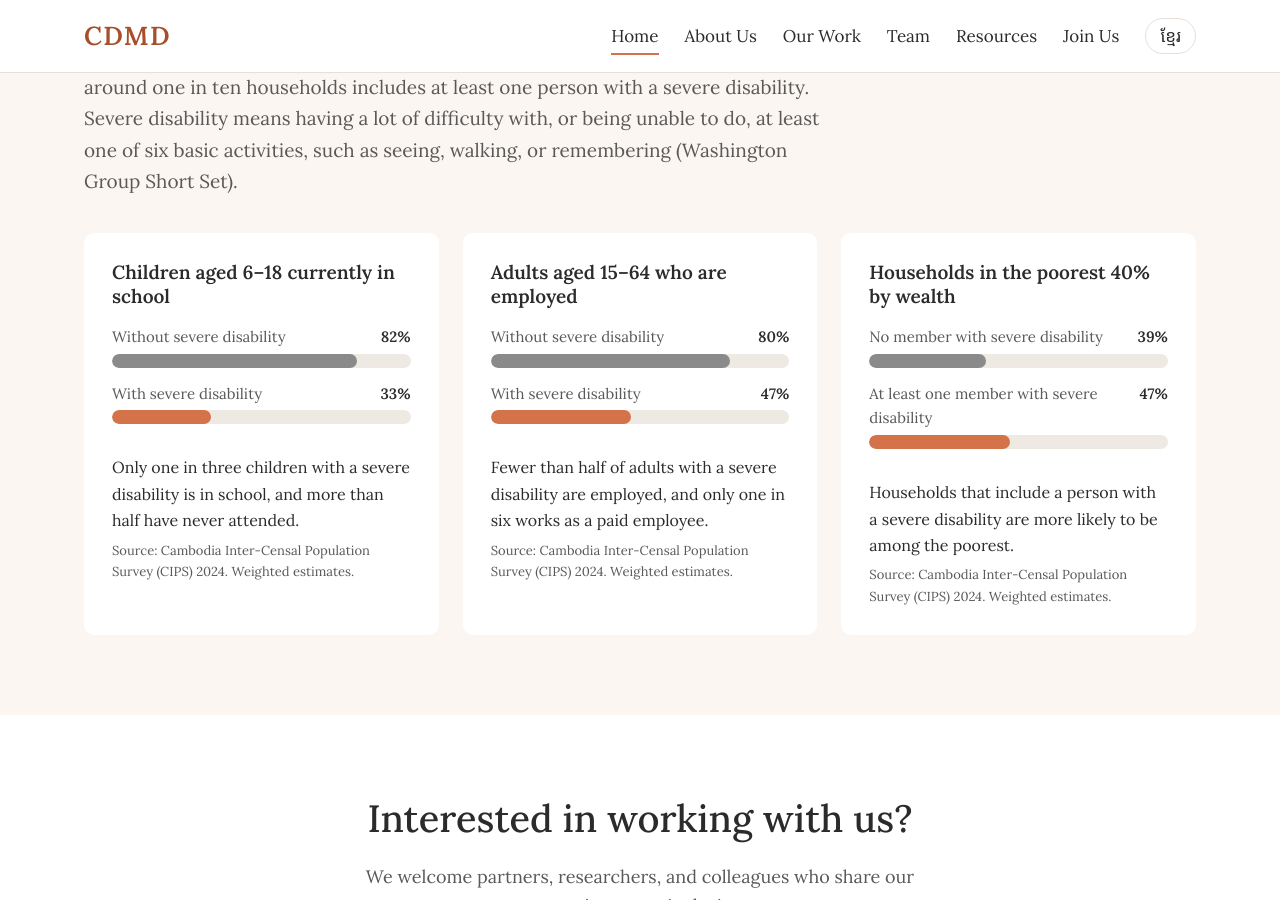
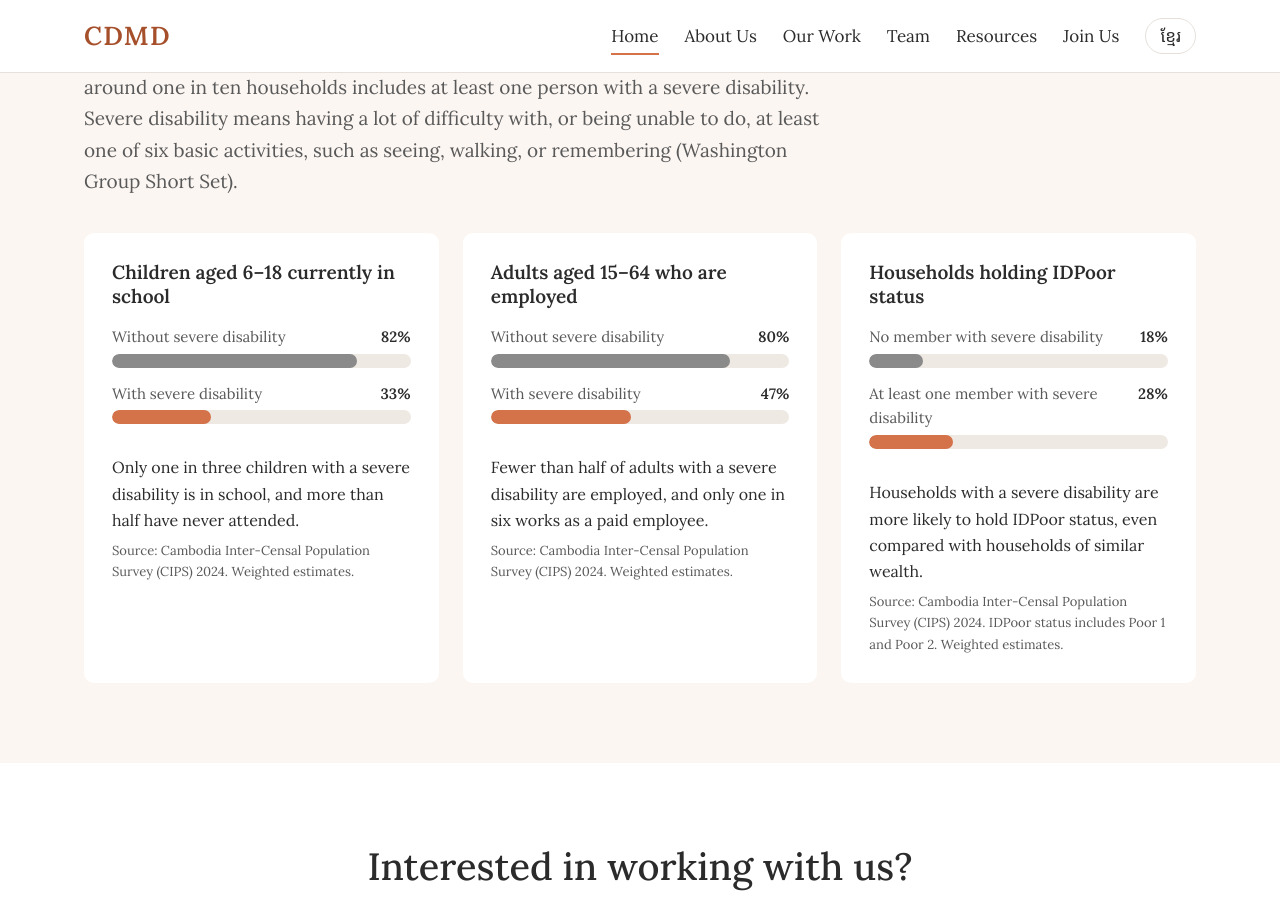
Before and after one commit to cdmd-cambodia/cdmd-cambodia.github.io, a Jekyll site: the page built from en/index.html, in a window 1280 px wide and 900 px high, scrolled down 1538 px. Built offline with Jekyll 4.4.1, drawn with Linux system fonts in a browser that asks for light colours.

Commit message:
Change title and update values for IDPoor households
Updated titles and values for households with severe disabilities.

```diff
--- a/_data/en.yml
+++ b/_data/en.yml
@@ -70,17 +70,17 @@ home:
           display: "47%"
       takeaway: "Fewer than half of adults with a severe disability are employed, and only one in six works as a paid employee."
       source: "Cambodia Inter-Censal Population Survey (CIPS) 2024. Weighted estimates."
-    - title: "Households in the poorest 40% by wealth"
+    - title: "Households holding IDPoor status"
       placeholder: false
       bars:
         - label: "No member with severe disability"
-          value: 39
-          display: "39%"
+          value: 18
+          display: "18%"
         - label: "At least one member with severe disability"
-          value: 47
-          display: "47%"
-      takeaway: "Households that include a person with a severe disability are more likely to be among the poorest."
-      source: "Cambodia Inter-Censal Population Survey (CIPS) 2024. Weighted estimates."
+          value: 28
+          display: "28%"
+      takeaway: "Households with a severe disability are more likely to hold IDPoor status, even compared with households of similar wealth."
+      source: "Cambodia Inter-Censal Population Survey (CIPS) 2024. IDPoor status includes Poor 1 and Poor 2. Weighted estimates."
   cta_title: "Interested in working with us?"
   cta_text: "We welcome partners, researchers, and colleagues who share our commitment to inclusion."
   cta_button: "Join Us"
```
